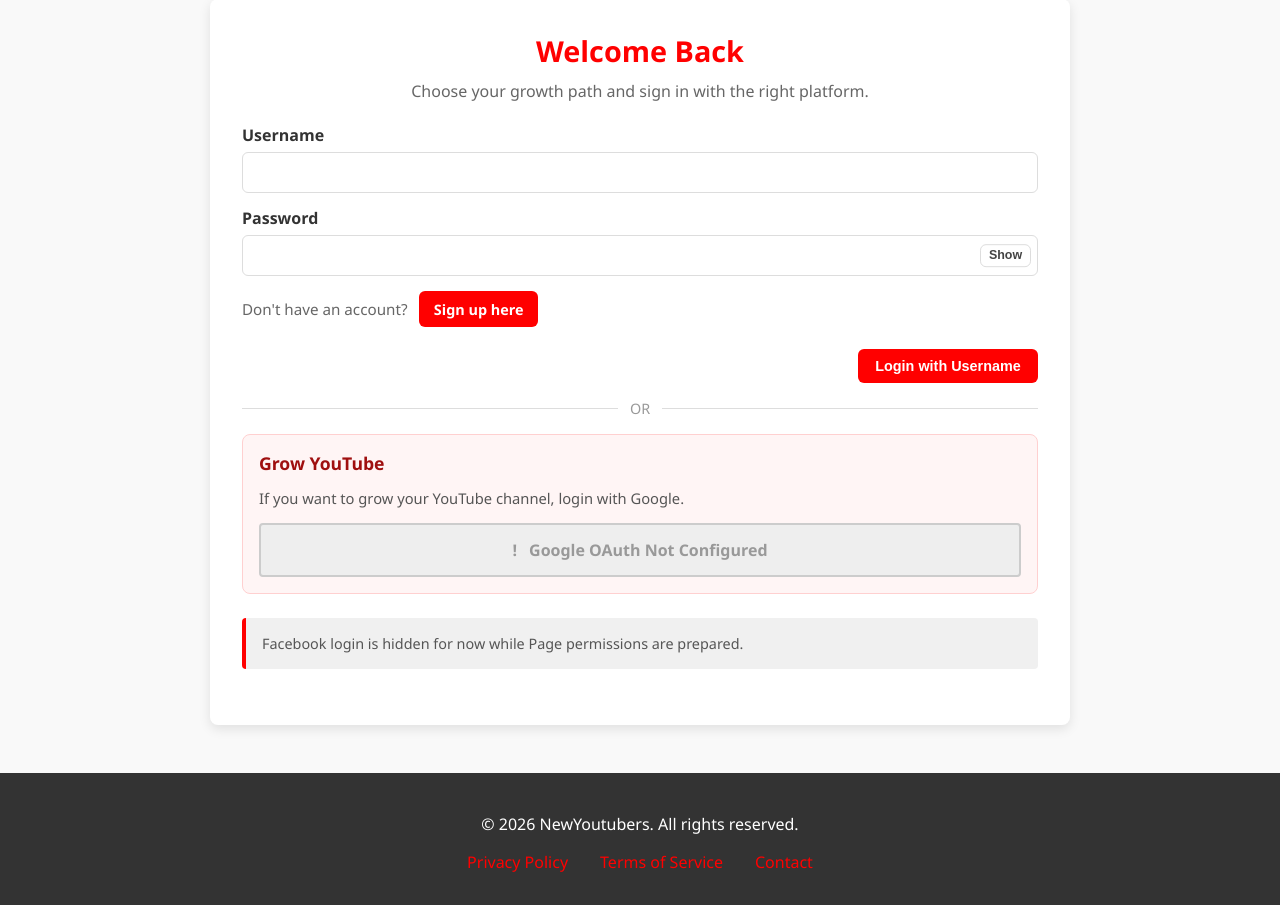
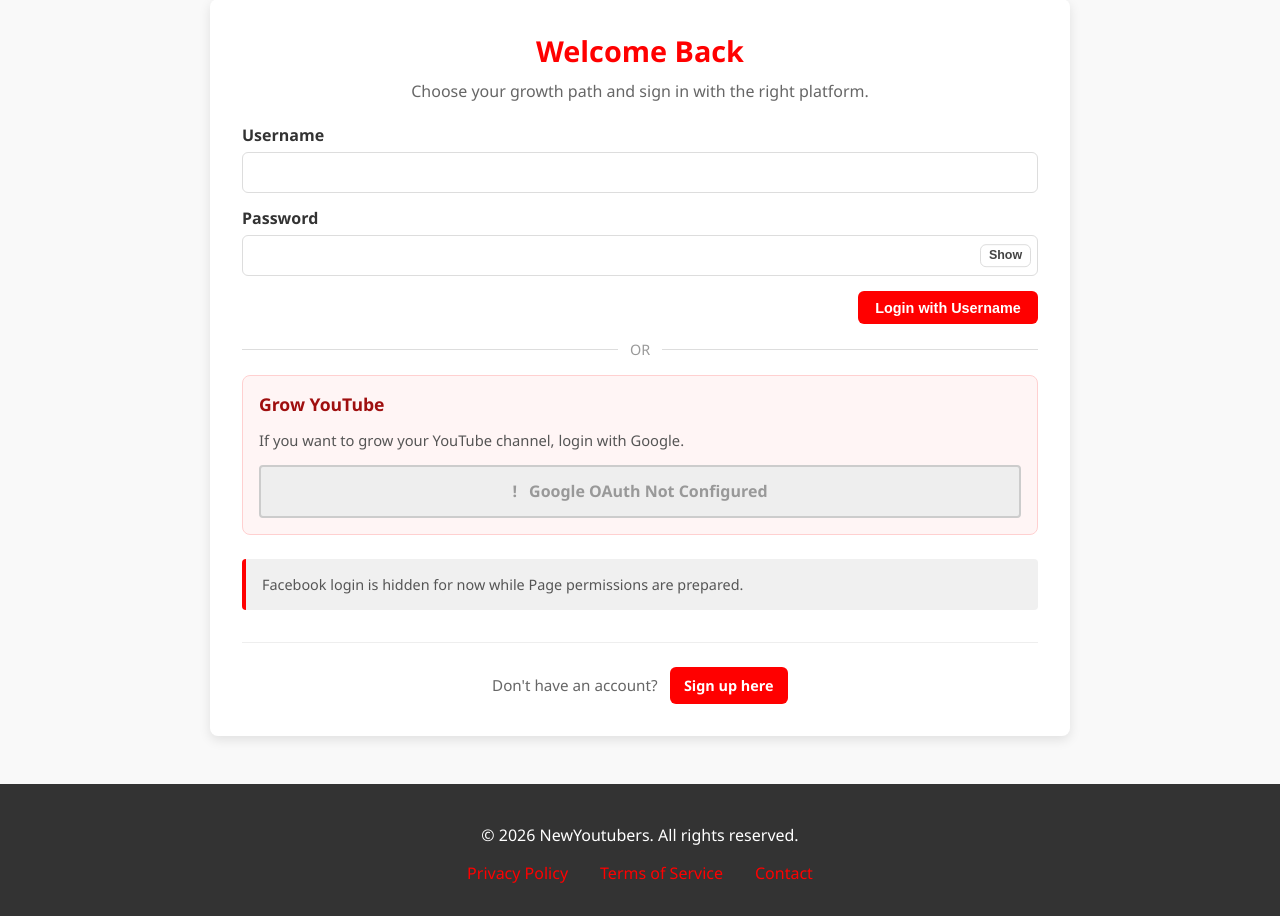
Before and after one commit to rishirambhusal444/arkoboost, a Django app: page /login/ in a window 1280 px wide. Shown: the part 133-1049 px from the top of the page. Run offline with Django 5.2, Linux system fonts and the light colour scheme; some libraries are stand-ins or nearby versions.

```diff
--- a/templates/subscribers/login.html
+++ b/templates/subscribers/login.html
@@ -112,6 +112,7 @@
             margin-top: 0.7rem;
             color: #666;
             font-size: 0.95rem;
+            text-align: center;
         }
 
         .divider {
@@ -283,10 +284,6 @@
                     <button type="button" class="toggle-password-btn" data-target="password">Show</button>
                 </div>
             </div>
-            <div class="signup-link">
-                Don't have an account? <a href="{% url 'subscribers:signup' %}">Sign up here</a>
-            </div>
-            <br>
             <button type="submit" class="manual-login-btn">Login with Username</button>
         </form>
 
@@ -315,6 +312,10 @@
             Facebook login is hidden for now while Page permissions are prepared.
         </div>
 
+        <div class="signup-link" style="margin-top: 2rem; border-top: 1px solid #eee; padding-top: 1.5rem;">
+            Don't have an account? <a href="{% url 'subscribers:signup' %}">Sign up here</a>
+        </div>
+
     </div>
     <script>
         (function () {
```
